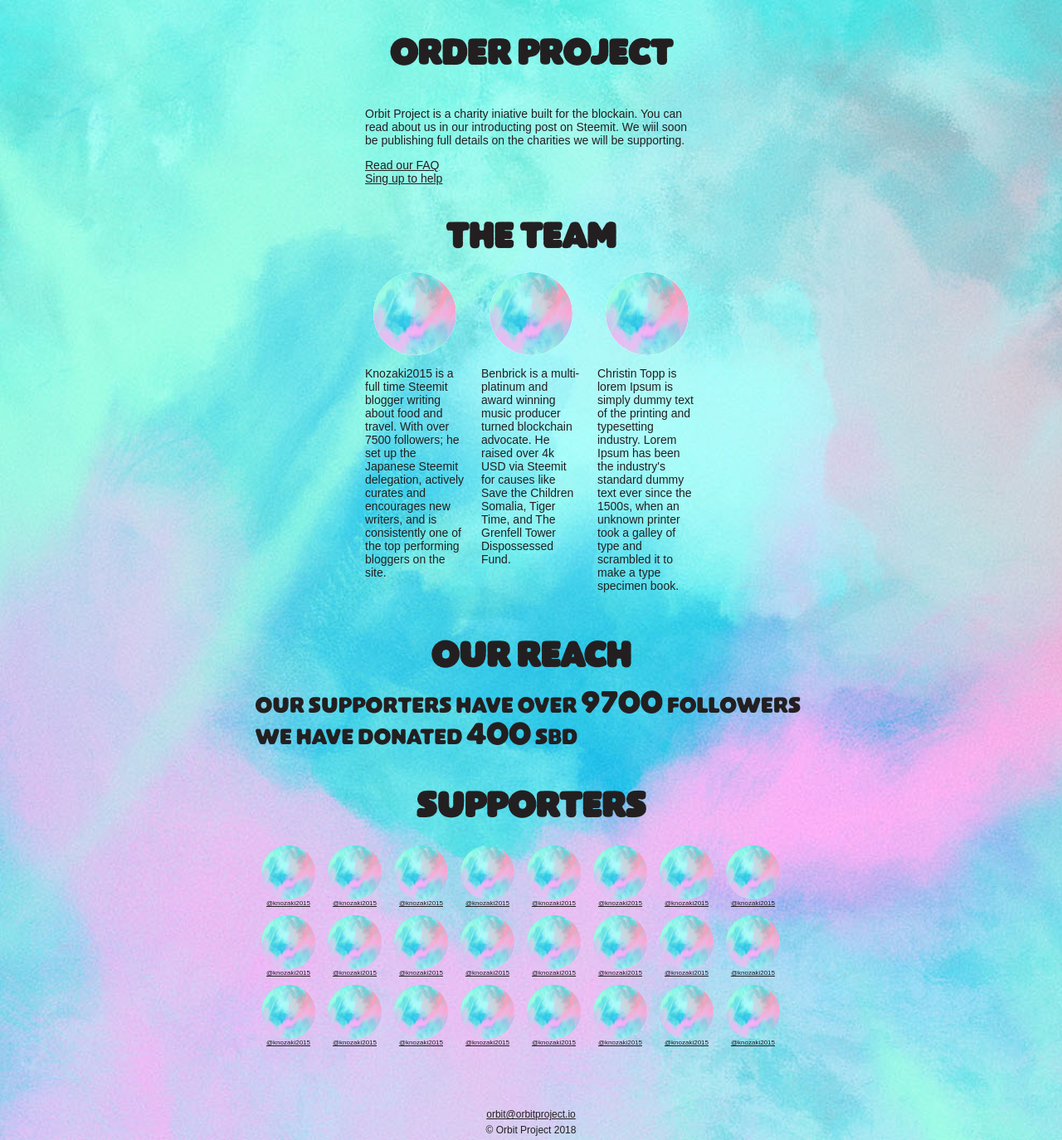
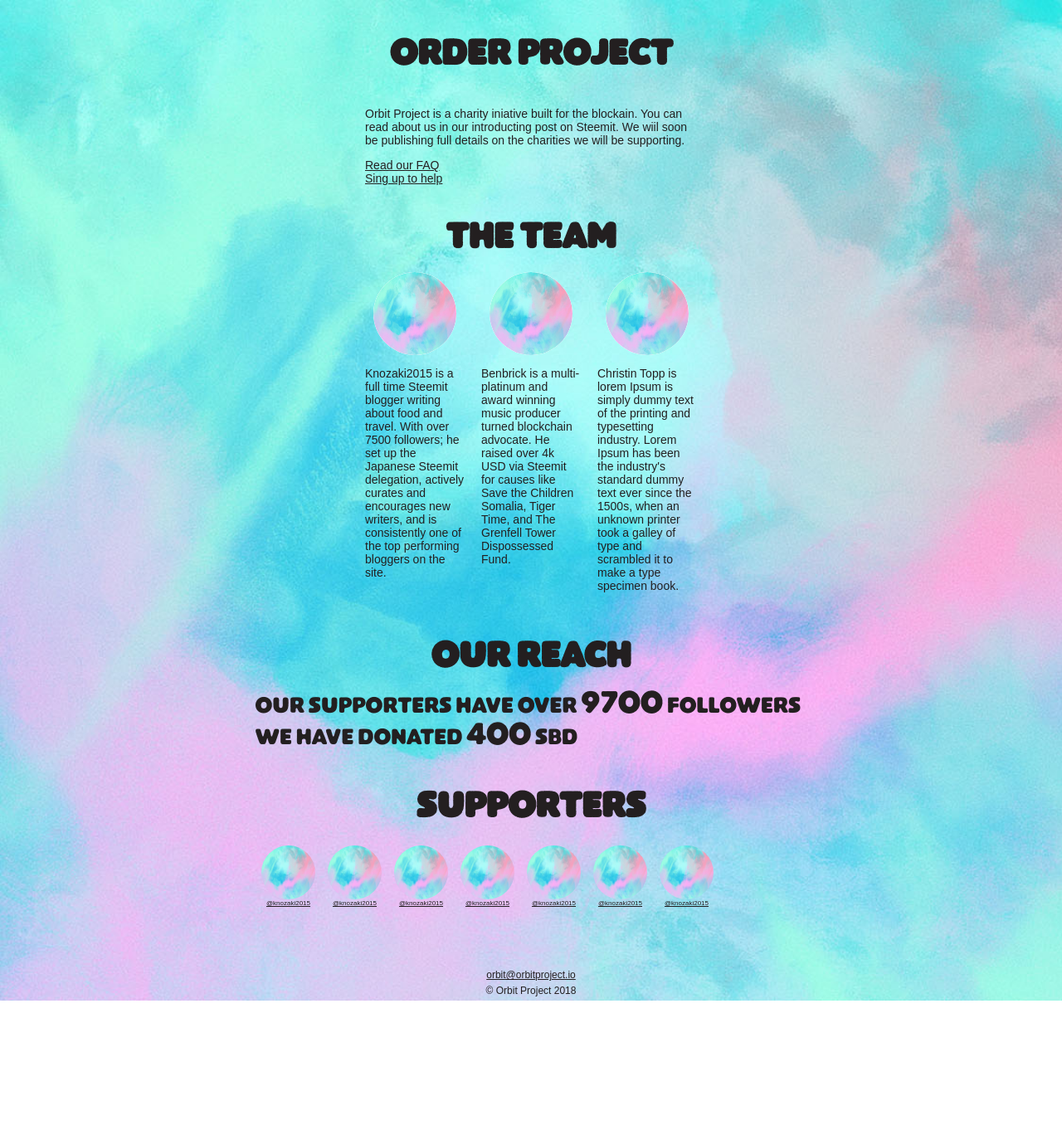
Before and after one commit to orbitprojectcharity/orbitproject, a Jekyll site: the page built from index.html, in a window 1280 px wide. Shown: the whole page at 83% size. Built offline with Jekyll 4.4.1, drawn with Linux system fonts in a browser that asks for light colours; after the commit the page ends 1206 px from its top, so only the background shows below that.

Commit message:
Update from Forestry.io - _data/supporters.yml

```diff
--- a/_data/supporters.yml
+++ b/_data/supporters.yml
@@ -13,37 +13,3 @@
   login: "@knozaki2015"
 - avatar: "/assets/img/body-bg.jpg"
   login: "@knozaki2015"
-- avatar: "/assets/img/body-bg.jpg"
-  login: "@knozaki2015"
-- avatar: "/assets/img/body-bg.jpg"
-  login: "@knozaki2015"
-- avatar: "/assets/img/body-bg.jpg"
-  login: "@knozaki2015"
-- avatar: "/assets/img/body-bg.jpg"
-  login: "@knozaki2015"
-- avatar: "/assets/img/body-bg.jpg"
-  login: "@knozaki2015"
-- avatar: "/assets/img/body-bg.jpg"
-  login: "@knozaki2015"
-- avatar: "/assets/img/body-bg.jpg"
-  login: "@knozaki2015"
-- avatar: "/assets/img/body-bg.jpg"
-  login: "@knozaki2015"
-- avatar: "/assets/img/body-bg.jpg"
-  login: "@knozaki2015"
-- avatar: "/assets/img/body-bg.jpg"
-  login: "@knozaki2015"
-- avatar: "/assets/img/body-bg.jpg"
-  login: "@knozaki2015"
-- avatar: "/assets/img/body-bg.jpg"
-  login: "@knozaki2015"
-- avatar: "/assets/img/body-bg.jpg"
-  login: "@knozaki2015"
-- avatar: "/assets/img/body-bg.jpg"
-  login: "@knozaki2015"
-- avatar: "/assets/img/body-bg.jpg"
-  login: "@knozaki2015"
-- avatar: "/assets/img/body-bg.jpg"
-  login: "@knozaki2015"
-- avatar: "/assets/img/body-bg.jpg"
-  login: "@knozaki2015"
```
